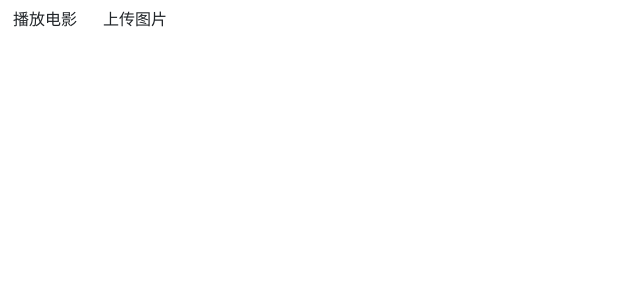
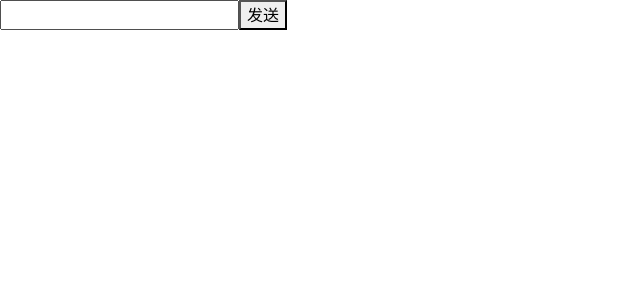
Before and after one commit to shinemost/react-app, a React (Vite) app: page / in a window 1280 px wide. Shown: the top 300 px of the page, without its empty margins (0-640 px from the left). Built offline with nearby package versions, Linux system fonts and the light colour scheme.

Commit message:
阻止少数事件的默认浏览器行为。

```diff
--- a/src/App.tsx
+++ b/src/App.tsx
@@ -1,15 +1,15 @@
 /*
  * @LastEditors: shinemost supertain147@163.com
  * @Date: 2023-04-26 20:47:45
- * @LastEditTime: 2023-05-03 10:13:56
+ * @LastEditTime: 2023-05-03 10:46:25
  * @FilePath: \react-app\src\App.tsx
  */
-import Toolbar from './components/Toolbar'
+import Signup from './components/SignUp'
 
 function App() {
   return (
     <div>
-      <Toolbar />
+      <Signup />
     </div>
   )
 }
--- /dev/null
+++ b/src/components/SignUp.tsx
@@ -0,0 +1,13 @@
+export default function Signup() {
+  return (
+    <form
+      onSubmit={(e) => {
+        e.preventDefault()
+        alert('提交表单！')
+      }}
+    >
+      <input />
+      <button>发送</button>
+    </form>
+  )
+}
```
Also changed, not shown: 1 other file (tests, documents, lock files or other folders).
